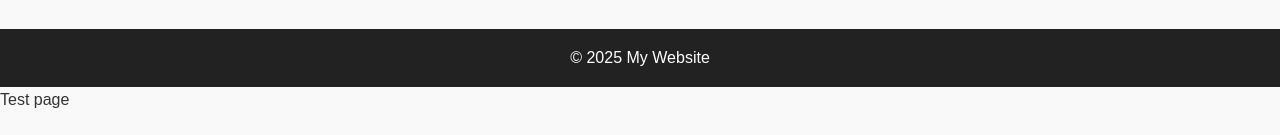
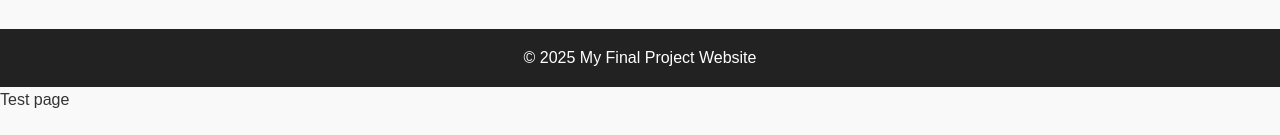
Before and after one commit to jtchlarson/CS1030final, a plain HTML site: page index.html in a window 1280 px wide. Shown: the part 625-760 px from the top of the page. Drawn offline with Linux system fonts and the light colour scheme.

Commit message:
Changed footer

```diff
--- a/index.html
+++ b/index.html
@@ -109,7 +109,7 @@
   </section>
 
   <footer>
-    <p>&copy; 2025 My Website</p>
+    <p>&copy; 2025 My Final Project Website</p>
   </footer>
 </body>
   Test page
```
